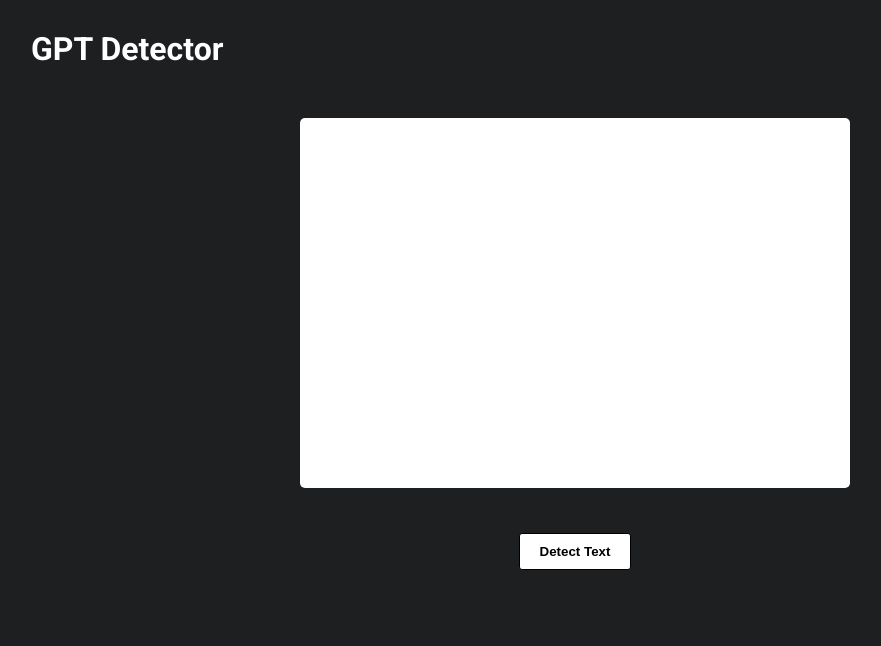
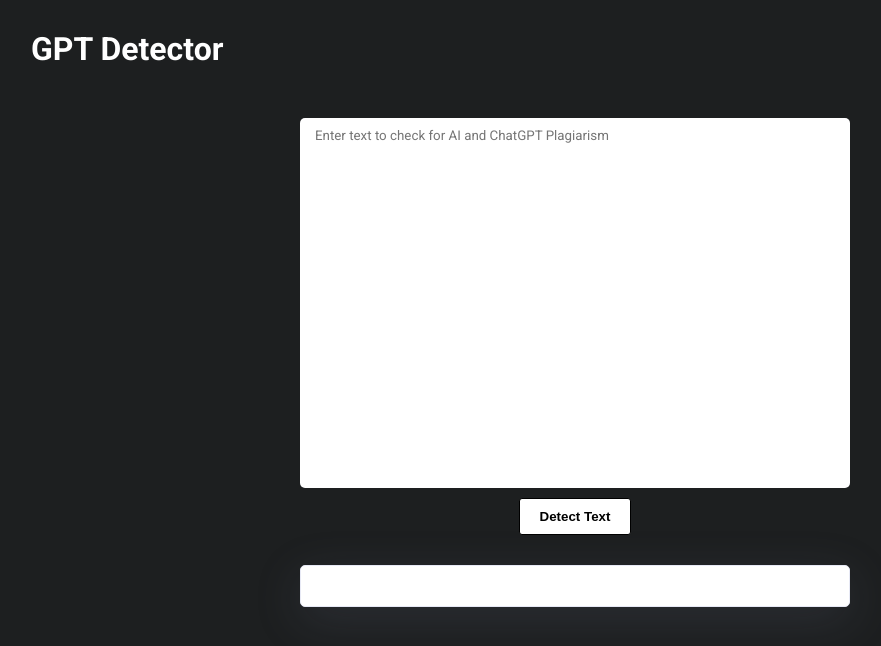
Before and after one commit to TusharSSurve/GPT-Detector, a React (Create React App) app: page / in a window 1280 px wide. Shown: the top 646 px of the page, without its empty margins (65-946 px from the left). Built offline with nearby package versions, Linux system fonts and the light colour scheme.

Commit message:
Card added

```diff
--- a/src/components/Form.js
+++ b/src/components/Form.js
@@ -1,5 +1,7 @@
 import { useRef, useState } from "react";
 import styles from "./Form.module.css";
+import Loader from "./Loader";
+import Card from "../global/Card";
 const API_KEY = "";
 // const API_KEY = "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";
 const Form = () => {
@@ -52,7 +54,11 @@
 
   return (
     <form onSubmit={submitHander} className={styles.form}>
-      <textarea className={styles.textarea} ref={text}></textarea>
+      <textarea
+        className={styles.textarea}
+        ref={text}
+        placeholder="Enter text to check for AI and ChatGPT Plagiarism"
+      ></textarea>
       {error && (
         <div className={styles.alert}>
           <span>
@@ -63,10 +69,10 @@
           </span>
         </div>
       )}
-      {isLoading && <div className={styles.loader}></div>}
       <button className={styles.button} disabled={isLoading}>
         Detect Text
       </button>
+      <Card>{isLoading && <Loader />}</Card>
     </form>
   );
 };
--- a/src/components/Form.module.css
+++ b/src/components/Form.module.css
@@ -3,7 +3,6 @@
   width: 550px;
   margin: 50px auto 0;
   flex-direction: column;
-  gap: 45px;
 }
 .textarea {
   width: 520px;
@@ -16,6 +15,7 @@
   overflow-y: scroll;
   border: 0;
   transition: box-shadow 0.5s;
+  margin-bottom: 10px;
 }
 .textarea:focus {
   outline: none;
@@ -29,6 +29,7 @@
   padding: 10px 20px;
   border: 1px solid black;
   border-radius: 3px;
+  margin-bottom: 30px;
 }
 .button:hover {
   color: white;
@@ -62,29 +63,12 @@
 .closebtn:hover {
   color: black;
 }
-.loader {
-  margin: 0 auto;
-  border: 10px solid #f3f3f3;
-  border-top: 10px solid #2d2929;
-  border-radius: 50%;
-  width: 40px;
-  height: 40px;
-  animation: spin 2s linear infinite;
-}
 @keyframes fadeIn {
   0% {
     top: -60px;
   }
   100% {
     top: 0;
-  }
-}
-@keyframes spin {
-  0% {
-    transform: rotate(0deg);
-  }
-  100% {
-    transform: rotate(360deg);
   }
 }
 @media only screen and (max-width: 769px) {
--- /dev/null
+++ b/src/components/Loader.js
@@ -0,0 +1,5 @@
+import styles from "./Loader.module.css";
+function Loader() {
+  return <div className={styles.loader}></div>;
+}
+export default Loader;
--- /dev/null
+++ b/src/components/Loader.module.css
@@ -0,0 +1,17 @@
+.loader {
+  margin: 0 auto;
+  border: 10px solid #f3f3f3;
+  border-top: 10px solid #2d2929;
+  border-radius: 50%;
+  width: 40px;
+  height: 40px;
+  animation: spin 2s linear infinite;
+}
+@keyframes spin {
+  0% {
+    transform: rotate(0deg);
+  }
+  100% {
+    transform: rotate(360deg);
+  }
+}
--- /dev/null
+++ b/src/global/Card.js
@@ -0,0 +1,5 @@
+import styles from "./Card.module.css";
+function Card(props) {
+  return <div className={styles.card}>{props.children}</div>;
+}
+export default Card;
--- /dev/null
+++ b/src/global/Card.module.css
@@ -0,0 +1,7 @@
+.card {
+  box-shadow: 0 12px 48px #6d758d33;
+  border-radius: 5px;
+  border: 1px solid #e7e9f5;
+  background: white;
+  padding: 20px 0;
+}
```
